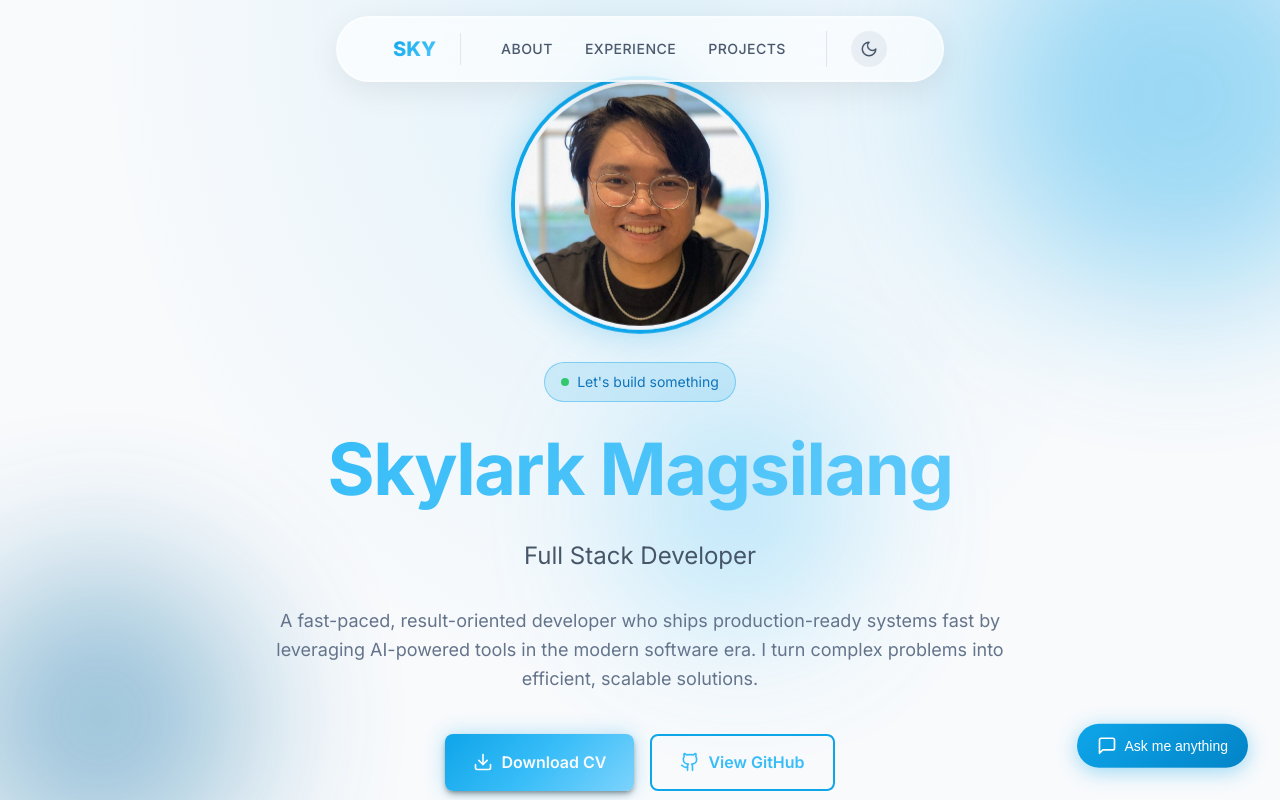
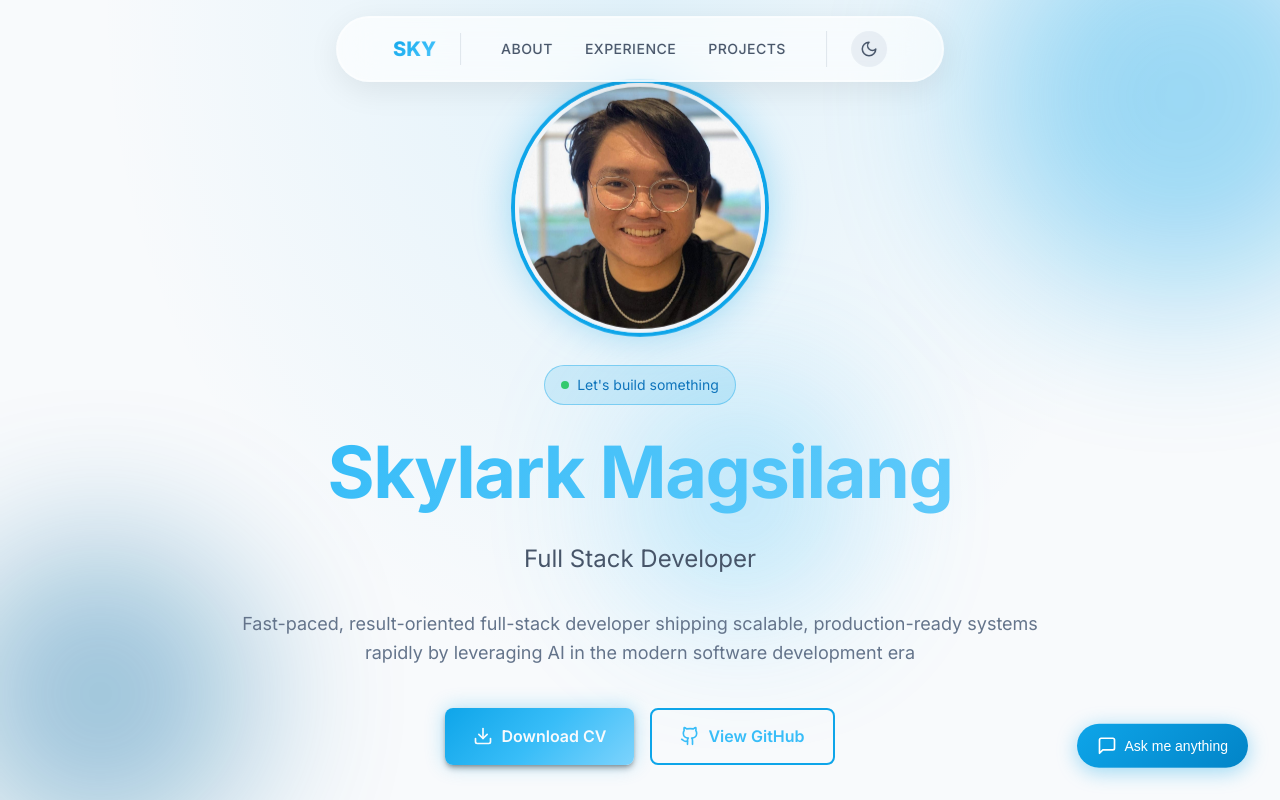
Before and after one commit to 5ky-lark/my-portfolio, a React (Vite) app: page / in a window 1280 px wide. Shown: the top 800 px of the page. Built offline with nearby package versions, Linux system fonts and the light colour scheme.

Commit message:
Update hero description to be more concise and fix CV download link

```diff
--- a/src/components/Hero.jsx
+++ b/src/components/Hero.jsx
@@ -28,13 +28,11 @@ function Hero() {
                 </p>
 
                 <p className="hero-description">
-                    A fast-paced, result-oriented developer who ships production-ready systems fast by
-                    leveraging AI-powered tools in the modern software era. I turn complex problems
-                    into efficient, scalable solutions.
+                    Fast-paced, result-oriented full-stack developer shipping scalable, production-ready systems rapidly by leveraging AI in the modern software development era
                 </p>
 
                 <div className="hero-buttons">
-                    <a href="/Skylark_Magsilang_Resume.pdf" download="Skylark_Magsilang_Resume.pdf" className="btn btn-primary">
+                    <a href="/SKYLARK MAGSILANG CV.pdf" download="SKYLARK_MAGSILANG_CV.pdf" className="btn btn-primary">
                         <Download size={20} />
                         Download CV
                     </a>
```
